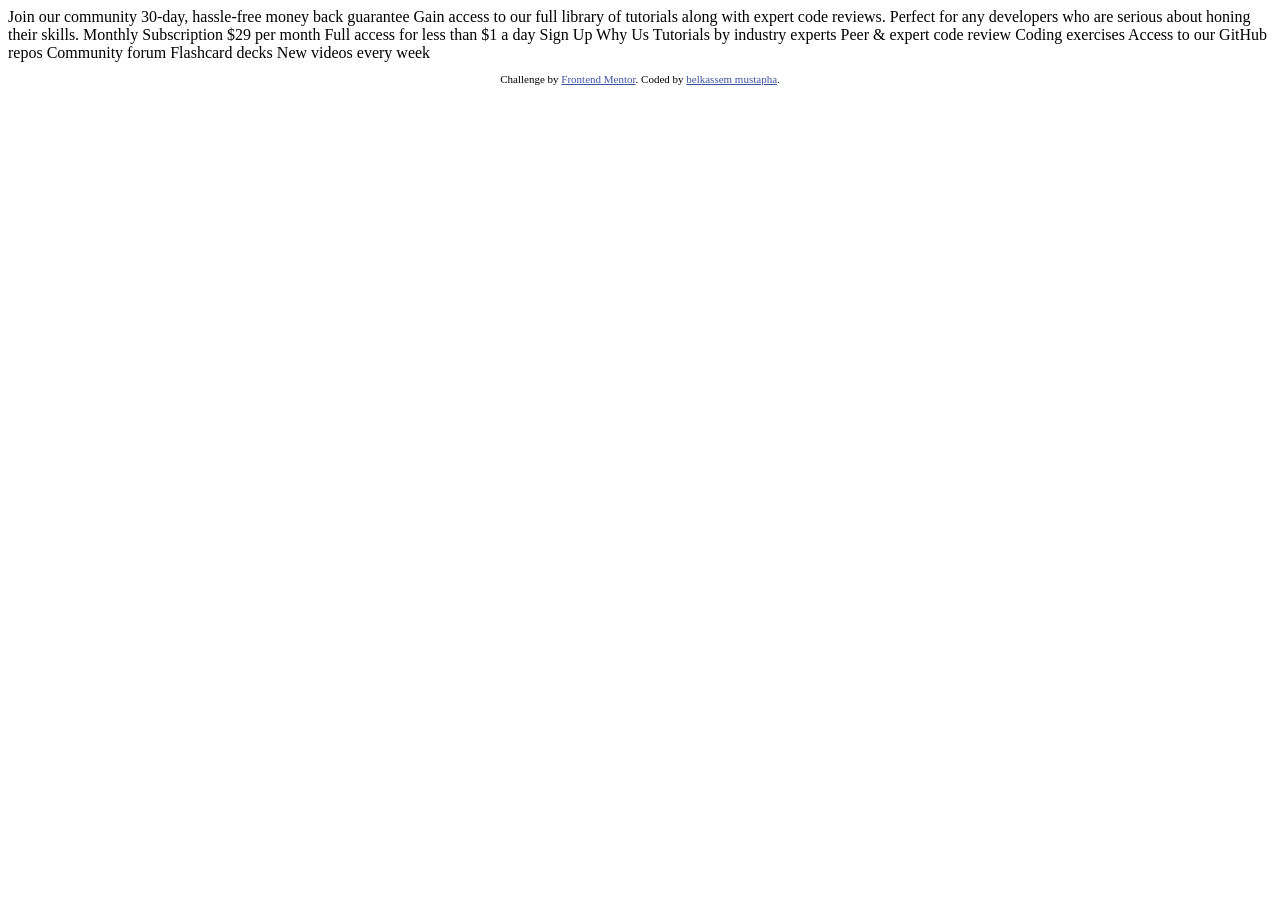
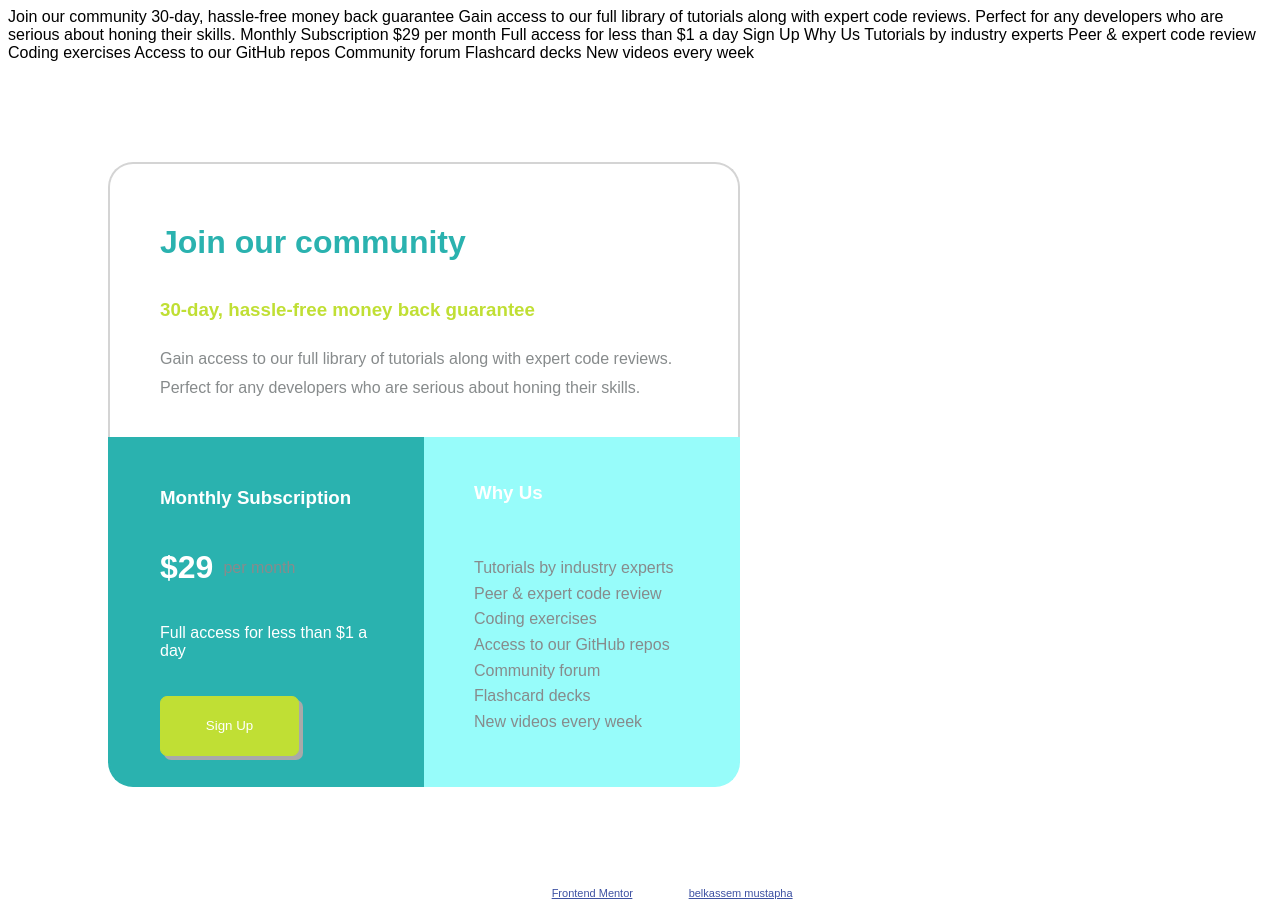
Before and after one commit to developython14/social-desgin-using-html-css, a plain HTML site: page index.html in a window 1280 px wide. Before the commit the page ends 800 px from the top, so only its background shows below. Drawn offline with Linux system fonts and the light colour scheme.

Commit message:
big part

```diff
--- a/css/design.css
+++ b/css/design.css
@@ -1,2 +1,95 @@
 .attribution { font-size: 11px; text-align: center; }
 .attribution a { color: hsl(228, 45%, 44%); }
+@import url('https://fonts.googleapis.com/css2?family=Karla&family=Open+Sans&family=Poppins:wght@600&display=swap');
+
+body {
+    font-family: 'Karla', sans-serif;
+    font-size: 16px;
+}
+
+.parent-containert {
+    width: 50%;
+    height: 625px;
+    margin-top: 100px;
+    margin-bottom: 100px;
+    margin-right: 100px;
+    margin-left: 100px;
+    display: grid;
+    grid-template-columns: repeat(2,1fr);
+    grid-template-rows: 275px 350px;
+
+}
+
+.first-item {
+    background-color: white;
+    grid-area:1/1/1/3 ;
+    line-height: 1.8;
+    border: 2px solid rgb(212, 212, 212);
+    border-top-right-radius: 25px;
+    border-top-left-radius: 25px;
+    border-bottom: none;
+}
+.second-item {
+    background-color: hsl(179, 62%, 43%);
+    border: 2px solid hsl(179, 62%, 43%);
+    border-bottom-left-radius: 25px;
+    border-right: none;
+    border-top: none;
+}
+
+.third-item {
+    background-color:hsl(179, 94%, 79%) ;
+    border: 2px solid hsl(179, 94%, 79%);
+    border-bottom-right-radius: 25px;
+    border-left: none;
+    border-top: none;
+}
+
+button {
+    background-color: hsl(71, 73%, 54%);
+    width:65%;
+    height: 60px;
+    margin-top: 20px;
+    border: 1px solid hsl(71, 73%, 54%);
+    border-radius: 7px;
+    box-shadow: 4px 4px  darkgray;}
+
+.first-heading {
+color: hsl(179, 62%, 43%);
+}
+.first-sub-heading {
+color: hsl(71, 73%, 54%);
+}
+.join {
+    margin: 50px;
+}
+.subscribe {
+    margin: 50px;
+}
+.why {
+    margin: 50px;
+    line-height: 0.6;
+}
+
+.price {
+    display: flex;
+    align-items: center;
+    gap: 10px;
+}
+
+.head-why , .sub-price , p  ,button ,.price{
+    color: white;
+}
+
+.spi-font {
+    color: hsl(195, 2%, 54%);
+    font-weight: 400;
+}
+.head-why{
+    margin-bottom: 65px;
+}
+.mustapha {
+    border: 10px solid hsl(71, 73%, 54%);
+    border-radius: 7px;
+    border-left: none;
+}
--- a/index.html
+++ b/index.html
@@ -35,6 +35,41 @@
   Flashcard decks
   New videos every week
 
+  <div class="parent-containert">
+    <div class="first-item">
+    <div class="join">
+      <h1 class="first-heading">Join our community</h1>
+      <h3 class="first-sub-heading">30-day, hassle-free money back guarantee</h3>
+      <div class="spi-font">Gain access to our full library of tutorials along with expert code reviews. <br>
+      Perfect for any developers who are serious about honing their skills.</div>
+    </div>
+  </div>
+  <div class="second-item">
+    <div class="subscribe">
+      <h3 class="sub-price"> Monthly Subscription</h3>
+      <div class="price">
+        <h1>&dollar;29 </h1> <p class="spi-font">per month</p>
+      </div>
+
+
+      <p>Full access for less than &dollar;1 a day</p>
+
+      <button>Sign Up </button>
+    </div>
+  </div>
+  <div class="third-item">
+    <div class="why">
+      <h3 class="head-why">Why Us</h3>
+      <p class="spi-font">Tutorials by industry experts</p>
+      <p class="spi-font">Peer &amp; expert code review</p>
+      <p class="spi-font">Coding exercises</p>
+      <p class="spi-font">Access to our GitHub repos</p>
+      <p class="spi-font">Community forum</p>
+      <p class="spi-font">Flashcard decks</p>
+      <p class="spi-font">New videos every week</p>
+    </div>
+  </div>
+</div>
   <footer>
     <p class="attribution">
       Challenge by <a href="https://www.frontendmentor.io?ref=challenge" target="_blank">Frontend Mentor</a>.
```
